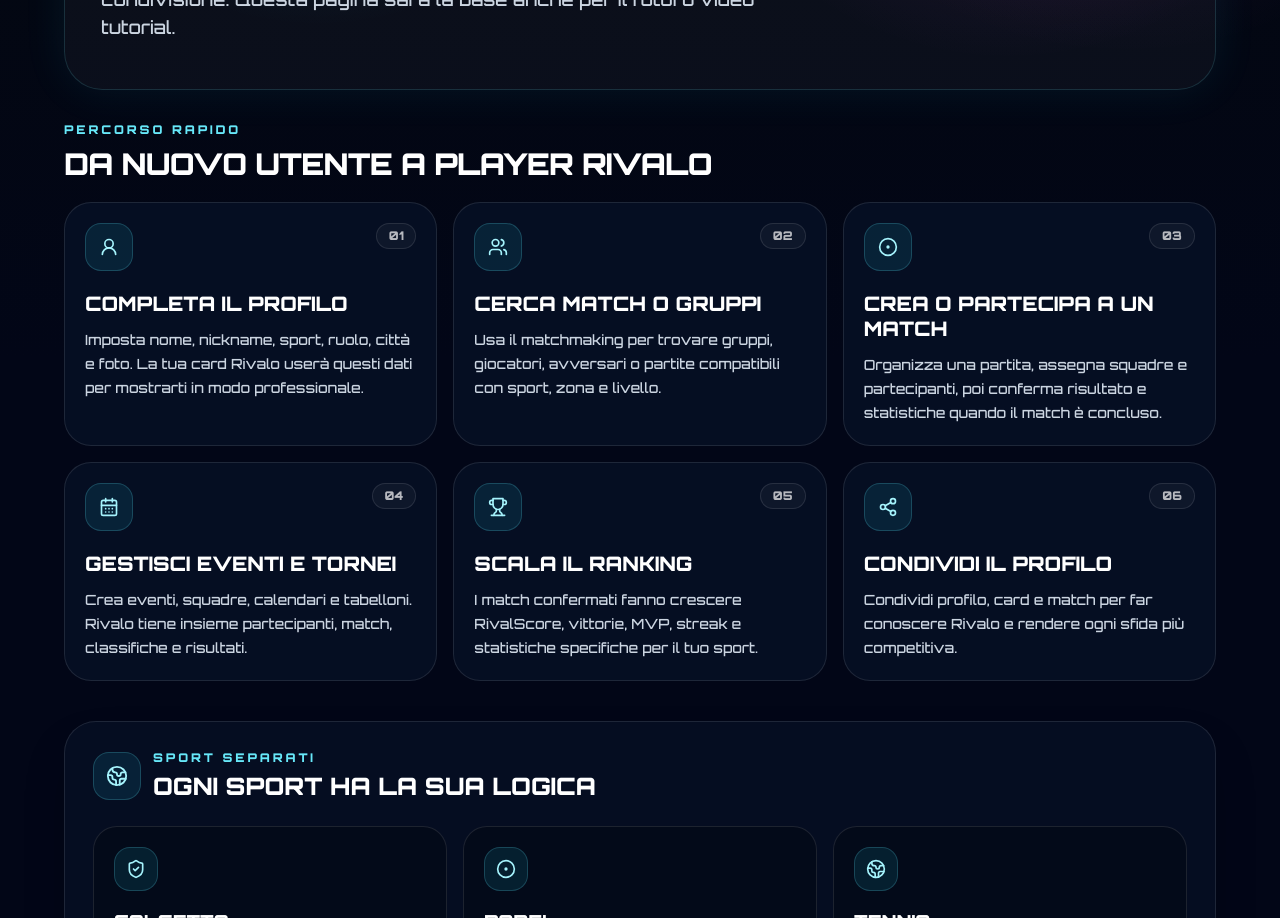
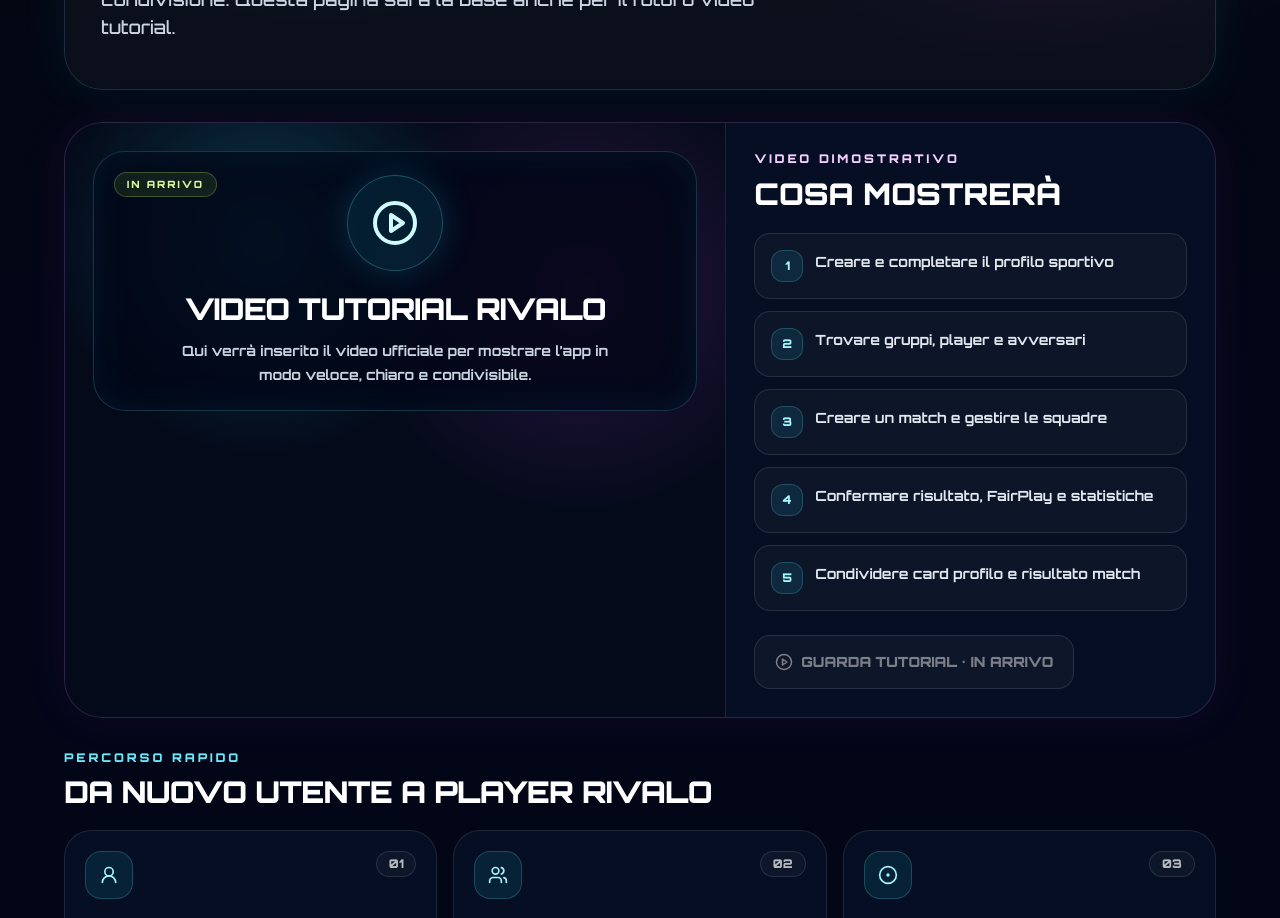
Before and after one commit to RivaloApp/rivalo-app, a Next.js app: page /tutorial in a window 1280 px wide. Shown: the part 440-1358 px from the top of the page. Built offline with nearby package versions, Linux system fonts and the light colour scheme.

Commit message:
Prepara sezione video tutorial

```diff
--- a/app/tutorial/page.tsx
+++ b/app/tutorial/page.tsx
@@ -47,6 +47,14 @@ const STEPS = [
     text: "Condividi profilo, card e match per far conoscere Rivalo e rendere ogni sfida più competitiva.",
     icon: <Share2 />,
   },
+];
+
+const VIDEO_POINTS = [
+  "Creare e completare il profilo sportivo",
+  "Trovare gruppi, player e avversari",
+  "Creare un match e gestire le squadre",
+  "Confermare risultato, FairPlay e statistiche",
+  "Condividere card profilo e risultato match",
 ];
 
 const SPORT_RULES = [
@@ -107,6 +115,70 @@ export default function TutorialPage() {
             </div>
           </div>
         </div>
+
+        <section className="mt-8 overflow-hidden rounded-[2.4rem] border border-fuchsia-300/15 bg-[#071126]/80 shadow-[0_0_45px_rgba(217,70,239,.08)]">
+          <div className="grid gap-0 lg:grid-cols-[1.15fr_.85fr]">
+            <div className="relative min-h-[300px] overflow-hidden border-b border-white/10 bg-black/25 p-5 sm:p-7 lg:border-b-0 lg:border-r">
+              <div className="absolute inset-0 bg-[radial-gradient(circle_at_30%_20%,rgba(34,211,238,.22),transparent_32%),radial-gradient(circle_at_78%_28%,rgba(217,70,239,.18),transparent_34%)]" />
+
+              <div className="relative flex min-h-[260px] items-center justify-center rounded-[2rem] border border-cyan-300/20 bg-[#020617]/80 p-5 shadow-[inset_0_0_40px_rgba(34,211,238,.08)]">
+                <div className="absolute left-5 top-5 rounded-full border border-lime-300/25 bg-lime-400/10 px-3 py-1 text-[10px] font-black uppercase tracking-[0.2em] text-lime-200">
+                  In arrivo
+                </div>
+
+                <div className="text-center">
+                  <div className="mx-auto flex h-24 w-24 items-center justify-center rounded-full border border-cyan-300/25 bg-cyan-400/10 text-cyan-100 shadow-[0_0_35px_rgba(34,211,238,.18)]">
+                    <PlayCircle size={48} />
+                  </div>
+
+                  <div className="mt-5 text-2xl font-black uppercase tracking-tight sm:text-3xl">
+                    Video tutorial Rivalo
+                  </div>
+
+                  <p className="mx-auto mt-3 max-w-md text-sm font-bold leading-6 text-slate-300">
+                    Qui verrà inserito il video ufficiale per mostrare l’app in modo veloce, chiaro e condivisibile.
+                  </p>
+                </div>
+              </div>
+            </div>
+
+            <div className="p-5 sm:p-7">
+              <div className="text-xs font-black uppercase tracking-[0.24em] text-fuchsia-200">
+                Video dimostrativo
+              </div>
+
+              <h2 className="mt-2 text-3xl font-black uppercase leading-tight">
+                Cosa mostrerà
+              </h2>
+
+              <div className="mt-5 space-y-3">
+                {VIDEO_POINTS.map((point, index) => (
+                  <div
+                    key={point}
+                    className="flex gap-3 rounded-2xl border border-white/10 bg-white/[.035] p-4"
+                  >
+                    <div className="flex h-8 w-8 shrink-0 items-center justify-center rounded-xl border border-cyan-300/20 bg-cyan-400/10 text-xs font-black text-cyan-200">
+                      {index + 1}
+                    </div>
+
+                    <div className="text-sm font-bold leading-6 text-slate-200">
+                      {point}
+                    </div>
+                  </div>
+                ))}
+              </div>
+
+              <button
+                type="button"
+                disabled
+                className="mt-6 inline-flex w-full cursor-not-allowed items-center justify-center gap-2 rounded-2xl border border-white/10 bg-white/[.04] px-5 py-4 text-sm font-black uppercase text-white/45 sm:w-auto"
+              >
+                <PlayCircle size={18} />
+                Guarda tutorial · in arrivo
+              </button>
+            </div>
+          </div>
+        </section>
 
         <section className="mt-8">
           <div className="flex items-end justify-between gap-4">
```
